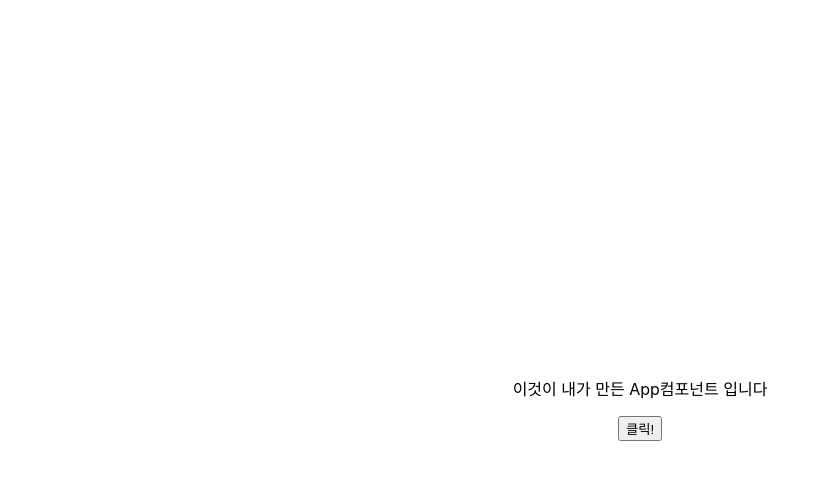
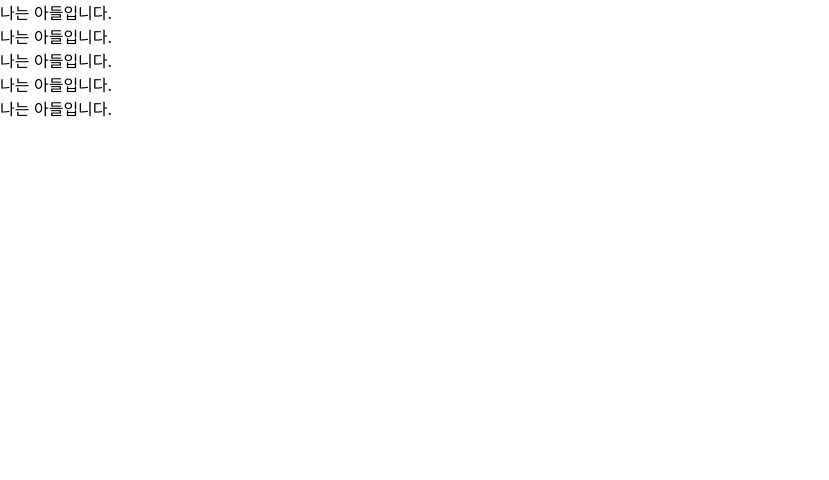
Before and after one commit to tjdwns335/React, a React (Create React App) app: page / in a window 1280 px wide. Shown: the top 480 px of the page, without its empty margins (0-829 px from the left). Built offline with nearby package versions, Linux system fonts and the light colour scheme.

Commit message:
1-7 부모 자식 컴포넌트

```diff
--- a/src/App.js
+++ b/src/App.js
@@ -1,26 +1,17 @@
 import React from 'react';
+// 자식 컴포넌트
+function Child() {
+  return <div>나는 아들입니다.</div>
+}
 function App() {
-
-  // <---- 자바스크립트 영역 ---->
-  const handleClick = () => {
-    alert('클릭');
-  }
   return (
-    /* <---- HTML/JSX 영역  ---->*/
-    <div
-      style={{
-        height: '100vh',
-        display: ' flex',
-        flexDirection: 'column',
-        justifyContent: 'center',
-        alignItems: 'center',
-      }}
-    >
-      {/* 이곳에 퀴즈를 위한 html 코드를 작성해 주세요 */}
-      <p>이것이 내가 만든 App컴포넌트 입니다</p>
-      <button onClick={handleClick}>클릭!</button>
-    </div>
+    <>
+      <Child />
+      <Child />
+      <Child />
+      <Child />
+      <Child />
+    </>
   );
 }
-
 export default App;
```
